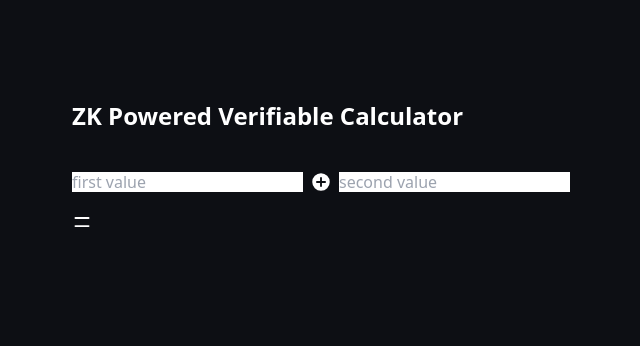
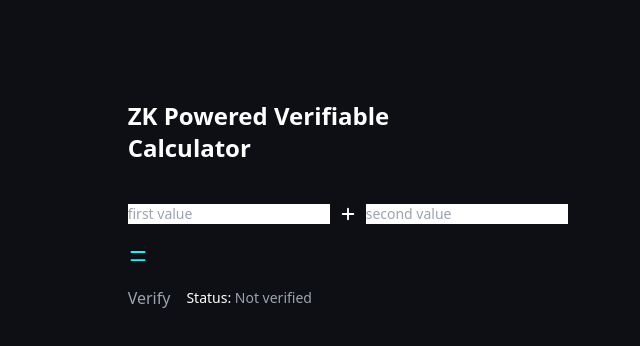
Before and after one commit to hannahredler/zk-calculator, a React (Vite) app in the folder packages/app/: page / in a window 1280 px wide. Shown: the top 346 px of the page, without its empty margins (319-959 px from the left). Built offline with nearby package versions, Linux system fonts and the light colour scheme.

Commit message:
Styling changes to remove layout shifts, expandable proof section etc

```diff
--- a/packages/app/src/App.tsx
+++ b/packages/app/src/App.tsx
@@ -1,10 +1,10 @@
-import { useState, useEffect } from "react";
-import { PlusCircleIcon, EqualsIcon } from "@heroicons/react/16/solid";
+import { useState, useEffect, FC } from "react";
+import { PlusIcon, EqualsIcon } from "@heroicons/react/16/solid";
 import { NumberInput } from "./components/NumberInput";
 import { groth16, Groth16Proof } from "snarkjs";
 import PrimaryButton from "./components/PrimaryButton";
 import { proveAddition } from "./utils";
-
+import { ProofDisplay } from "./ProofDisplay";
 function App() {
   const [first, setFirst] = useState<number | null>(null);
   const [second, setSecond] = useState<number | null>(null);
@@ -34,13 +34,14 @@ function App() {
   };
 
   useEffect(() => {
+    setIsValid(null);
     prove(first, second);
   }, [first, second]);
 
   return (
     <>
       <div className="w-screen h-screen flex flex-col items-center bg-background text-white">
-        <div className="flex flex-col items-start justify-center my-20 p-5">
+        <div className="flex flex-col items-start justify-center my-20 p-5 w-1/3">
           <h1 className="font-semibold text-2xl mb-10">
             ZK Powered Verifiable Calculator
           </h1>
@@ -48,37 +49,47 @@ function App() {
           <div className="flex flex-row gap-2 mb-5 items-center">
             <NumberInput label="First value" setValue={setFirst} />
             <div className="flex flex-col items-center justify-end">
-              <PlusCircleIcon className="h-5 w-5" />
+              <PlusIcon className="h-5 w-5" />
             </div>
             <NumberInput label="Second value" setValue={setSecond} />
           </div>
 
-          <div className="flex flex-col gap-4">
-            <div className="flex flex-row items-center gap-2">
+          <div className="flex flex-col">
+            <div className="flex flex-row items-start justify-start gap-3 mb-5">
+              <div className="flex flex-row items-center gap-2 text-primary h-6">
                 <EqualsIcon className="h-5 w-5" />
-              <span>{result}</span>
+                <span className="">{result}</span>
+              </div>
+              <ProofDisplay proof={proof} />
             </div>
 
-            {result && (
-              <>
-                <div className="flex flex-row gap-2">
-                  <PrimaryButton onClick={() => verify(result, proof)}>
+            <div className="flex flex-row items-center gap-4">
+              <PrimaryButton
+                onClick={() => verify(result!, proof!)}
+                disabled={!result || !proof}
+              >
                 Verify
               </PrimaryButton>
-                </div>
 
-                <div className="flex flex-row">
-                  {isValid !== null && (
-                    <span>
-                      Is valid:{" "}
-                      <span className="text-accent">
-                        {isValid ? "Yes" : "No"}
+              <span className="text-sm">
+                Status:{" "}
+                <span
+                  className={`${
+                    isValid === null
+                      ? "text-gray-400"
+                      : isValid
+                      ? "text-green-400"
+                      : "text-red-400"
+                  }`}
+                >
+                  {isValid === null
+                    ? "Not verified"
+                    : isValid
+                    ? "Valid ✓"
+                    : "Invalid ✗"}
                 </span>
               </span>
-                  )}
             </div>
-              </>
-            )}
           </div>
         </div>
       </div>
--- /dev/null
+++ b/packages/app/src/ProofDisplay.tsx
@@ -0,0 +1,49 @@
+import { FC, useState } from "react";
+import { Groth16Proof } from "snarkjs";
+import { ChevronDownIcon } from "@heroicons/react/24/outline";
+import { truncate } from "./utils";
+
+export const ProofDisplay: FC<{ proof: Groth16Proof | null }> = ({ proof }) => {
+  const [isOpen, setIsOpen] = useState<boolean>(false);
+  return (
+    proof && (
+      <div className="flex flex-col">
+        <button
+          onClick={() => setIsOpen(!isOpen)}
+          className="flex flex-row items-center gap-2 hover:text-accent transition-colors"
+        >
+          Proof
+          <ChevronDownIcon
+            className={`h-4 w-4 transition-transform duration-300 ${
+              isOpen ? "rotate-180" : ""
+            }`}
+          />
+        </button>
+        <div
+          className={`overflow-hidden transition-all duration-300 ${
+            isOpen ? "max-h-48 opacity-100" : "max-h-0 opacity-0"
+          }`}
+        >
+          <div className="flex flex-col text-sm">
+            <span>Curve: {proof?.curve}</span>
+            <span>Protocol: {proof?.protocol}</span>
+            <span>
+              π<sub>A</sub>: [{truncate(proof.pi_a[0])},{" "}
+              {truncate(proof.pi_a[1])}]
+            </span>
+            <span>
+              π<sub>B</sub>: [[{truncate(proof.pi_b[0][0])},
+              {truncate(proof.pi_b[0][1])}], [{truncate(proof.pi_b[1][0])},{" "}
+              {truncate(proof.pi_b[1][1])}], [{proof.pi_b[2][0]},
+              {proof.pi_b[2][1]}]]
+            </span>
+            <span>
+              π<sub>C</sub>: [{truncate(proof.pi_c[0])},{" "}
+              {truncate(proof.pi_c[1])}]
+            </span>
+          </div>
+        </div>
+      </div>
+    )
+  );
+};
--- a/packages/app/src/utils.ts
+++ b/packages/app/src/utils.ts
@@ -9,3 +9,7 @@ export const proveAddition = async (a: number, b: number) => {
 
   return [publicSignals[0], proof];
 };
+
+export const truncate = (str: string) => {
+  return str.slice(0, 3) + "..." + str.slice(-3);
+};
```
Lines whose indentation alone changed are shown as unchanged.
